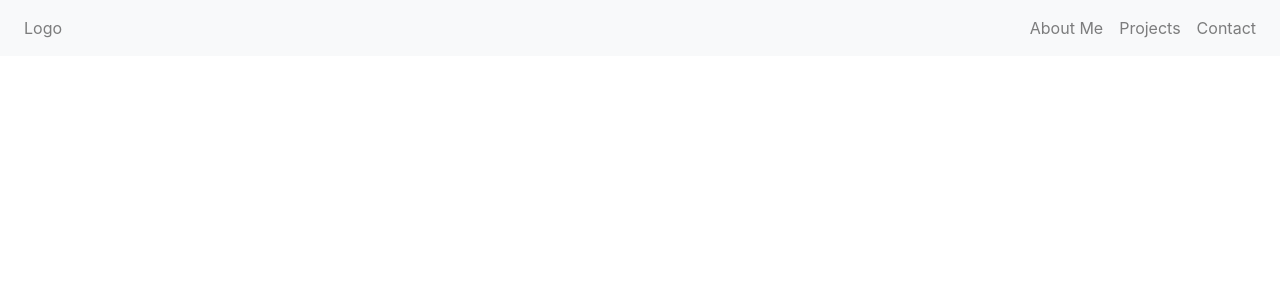
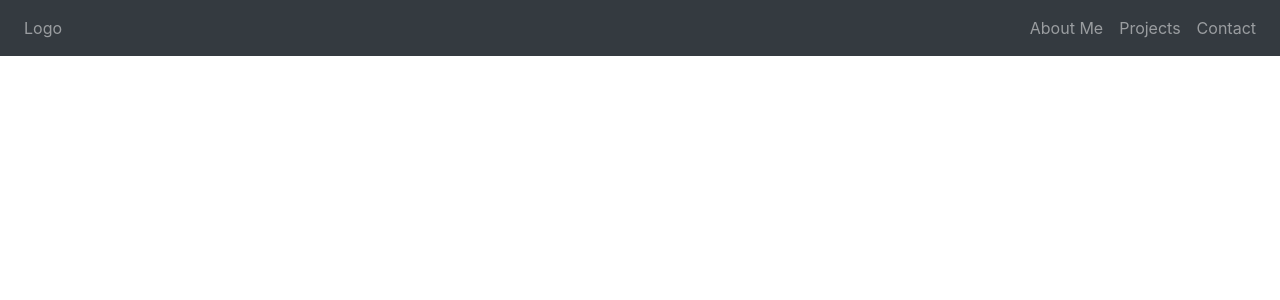
Before and after one commit to uharston/harstondev, a React (Create React App) app in the folder harstondev/: page / in a window 1280 px wide. Shown: the top 300 px of the page. Built offline with nearby package versions, Linux system fonts and the light colour scheme.

Commit message:
Navbar to sticky and dark

```diff
--- a/harstondev/src/components/NavBar.js
+++ b/harstondev/src/components/NavBar.js
@@ -3,9 +3,9 @@ import { Navbar, Nav } from 'react-bootstrap';
 
 function NavBar() {
     return(
-            <Navbar bg='light' expand='sm' >
+            <Navbar  variant='dark' bg='dark' expand='sm' sticky='top' >
                 <Nav >
-                        <Nav.Link href='#'>Logo</Nav.Link>
+                    <Nav.Link href='#'>Logo</Nav.Link>
                 </Nav>
                 <Navbar.Toggle aria-controls="basic-navbar-nav" />
                 <Navbar.Collapse id="basic-navbar-nav" className='ml-auto'>
```
